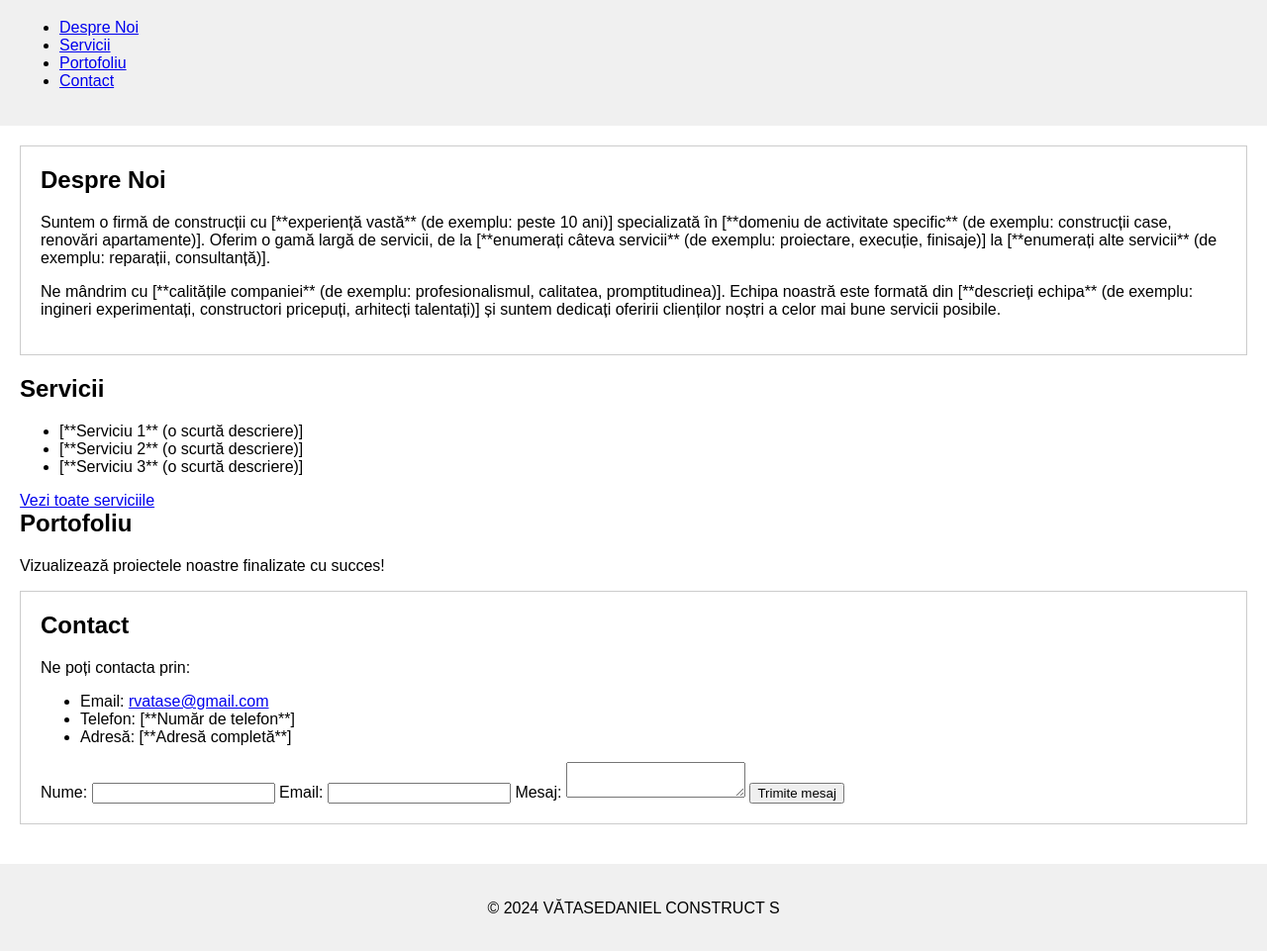
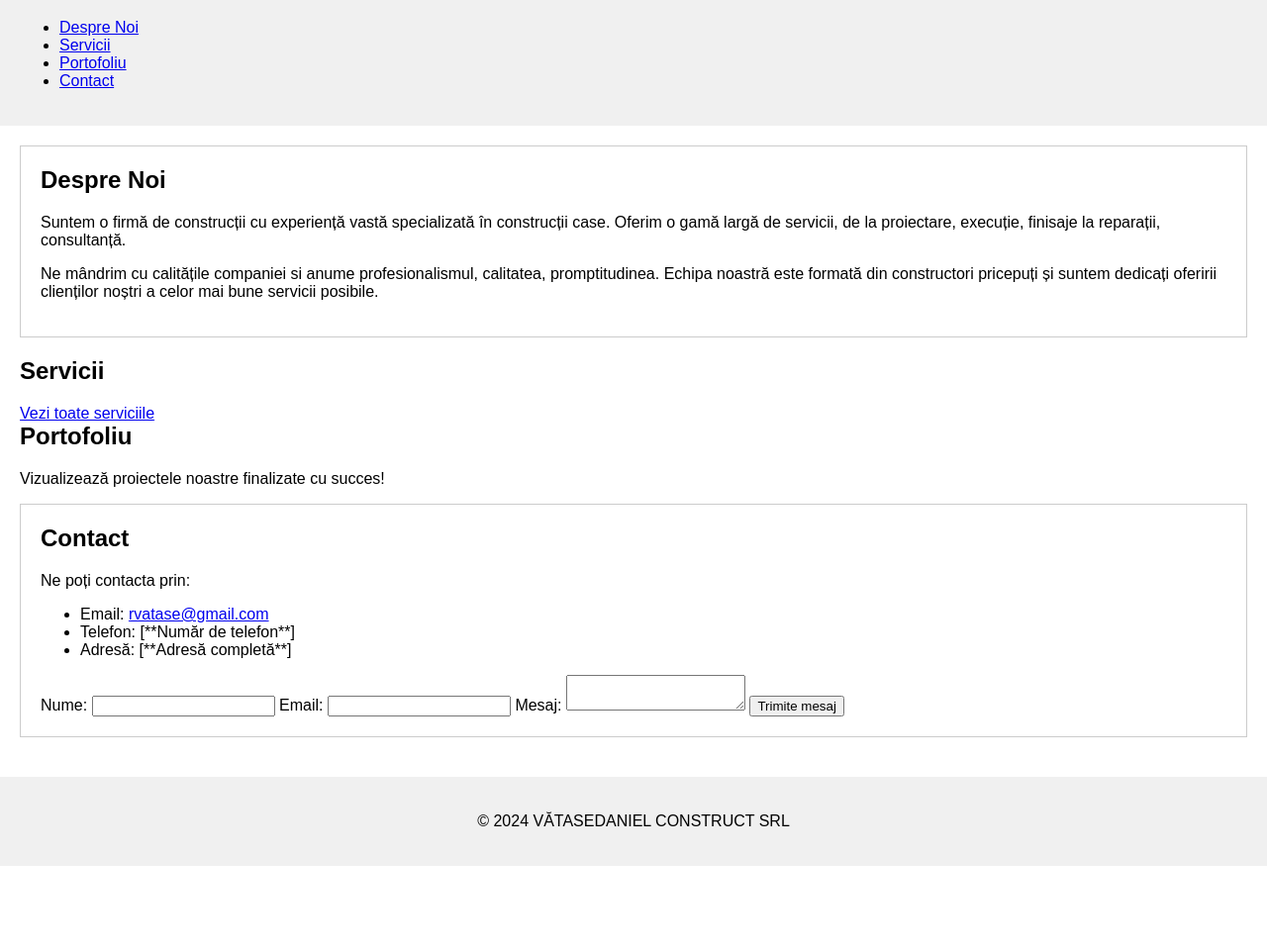
Before and after one commit to vataseradu/VTSCONSTRUCTSRL, a plain HTML site: page index.html in a window 1280 px wide. Shown: the part 81-1042 px from the top of the page at 99% size. After the commit the page ends 956 px from the top, so only its background shows below. Drawn offline with Linux system fonts and the light colour scheme.

Commit message:
Update index.html

```diff
--- a/index.html
+++ b/index.html
@@ -24,17 +24,15 @@
         <section class="despre-noi" id="despre-noi">
             <div class="container">
                 <h2>Despre Noi</h2>
-                <p>Suntem o firmă de construcții cu [**experiență vastă** (de exemplu: peste 10 ani)] specializată în [**domeniu de activitate specific** (de exemplu: construcții case, renovări apartamente)]. Oferim o gamă largă de servicii, de la [**enumerați câteva servicii** (de exemplu: proiectare, execuție, finisaje)] la [**enumerați alte servicii** (de exemplu: reparații, consultanță)].</p>
-                <p>Ne mândrim cu [**calitățile companiei** (de exemplu: profesionalismul, calitatea, promptitudinea)]. Echipa noastră este formată din [**descrieți echipa** (de exemplu: ingineri experimentați, constructori pricepuți, arhitecți talentați)] și suntem dedicați oferirii clienților noștri a celor mai bune servicii posibile.</p>
+                <p>Suntem o firmă de construcții cu experiență vastă specializată în construcții case. Oferim o gamă largă de servicii, de la proiectare, execuție, finisaje la reparații, consultanță.</p>
+                <p>Ne mândrim cu calitățile companiei si anume profesionalismul, calitatea, promptitudinea. Echipa noastră este formată din constructori pricepuți și suntem dedicați oferirii clienților noștri a celor mai bune servicii posibile.</p>
             </div>
         </section>
         <section class="servicii" id="servicii">
             <div class="container">
                 <h2>Servicii</h2>
                 <ul>
-                    <li>[**Serviciu 1** (o scurtă descriere)]</li>
-                    <li>[**Serviciu 2** (o scurtă descriere)]</li>
-                    <li>[**Serviciu 3** (o scurtă descriere)]</li>
+
                 </ul>
                 <a href="#" class="btn btn-primary">Vezi toate serviciile</a> </div>
         </section>
@@ -67,4 +65,4 @@
     </main>
     <footer>
         <div class="container">
-            <p>&copy; 2024 VĂTASEDANIEL CONSTRUCT S
+            <p>&copy; 2024 VĂTASEDANIEL CONSTRUCT SRL
```
